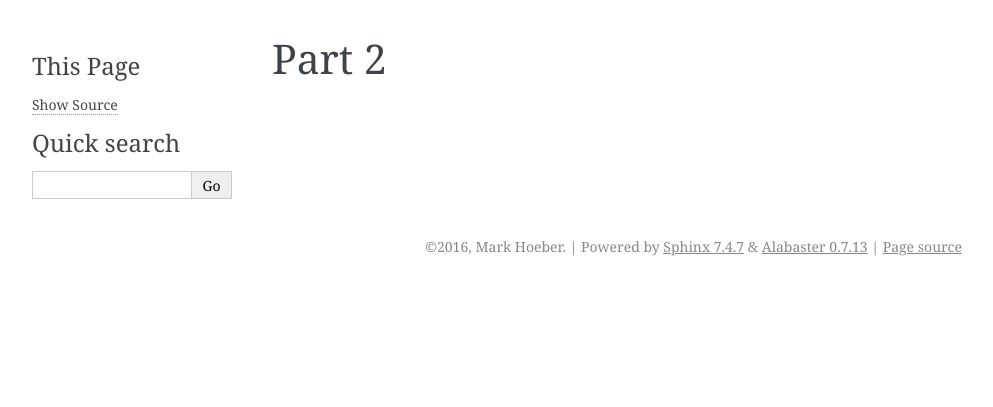
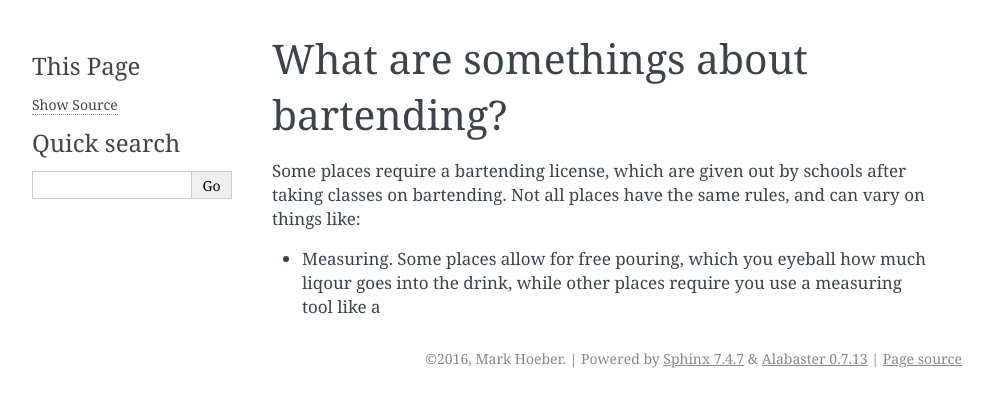
Before and after one commit to MarkHoeber/get_started_sphinx, a Sphinx documentation site: the page built from source/part-2.rst, in a window 1280 px wide. Shown: the top 407 px of the page, without its empty margins (148-1141 px from the left). Built offline with Sphinx 7.4.7, drawn with Linux system fonts in a browser that asks for light colours.

Commit message:
Update part-2.rst

```diff
--- a/source/part-2.rst
+++ b/source/part-2.rst
@@ -1,4 +1,7 @@
+What are somethings about bartending?
+**************************************
 
+Some places require a bartending license, which are given out by schools after taking classes on bartending. Not all places have the same rules, and can vary on things like:
 
-Part 2
-#########
+* Measuring.
+  Some places allow for free pouring, which you eyeball how much liqour goes into the drink, while other places require you use a measuring tool like a
```
